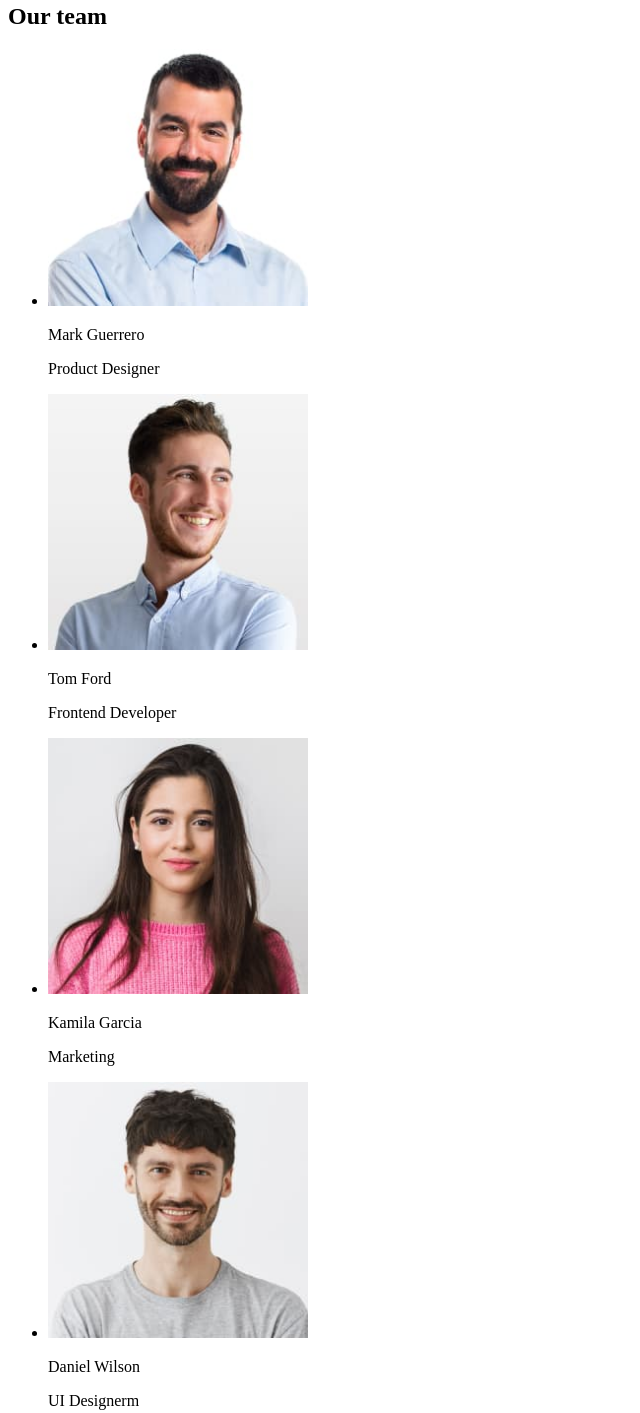
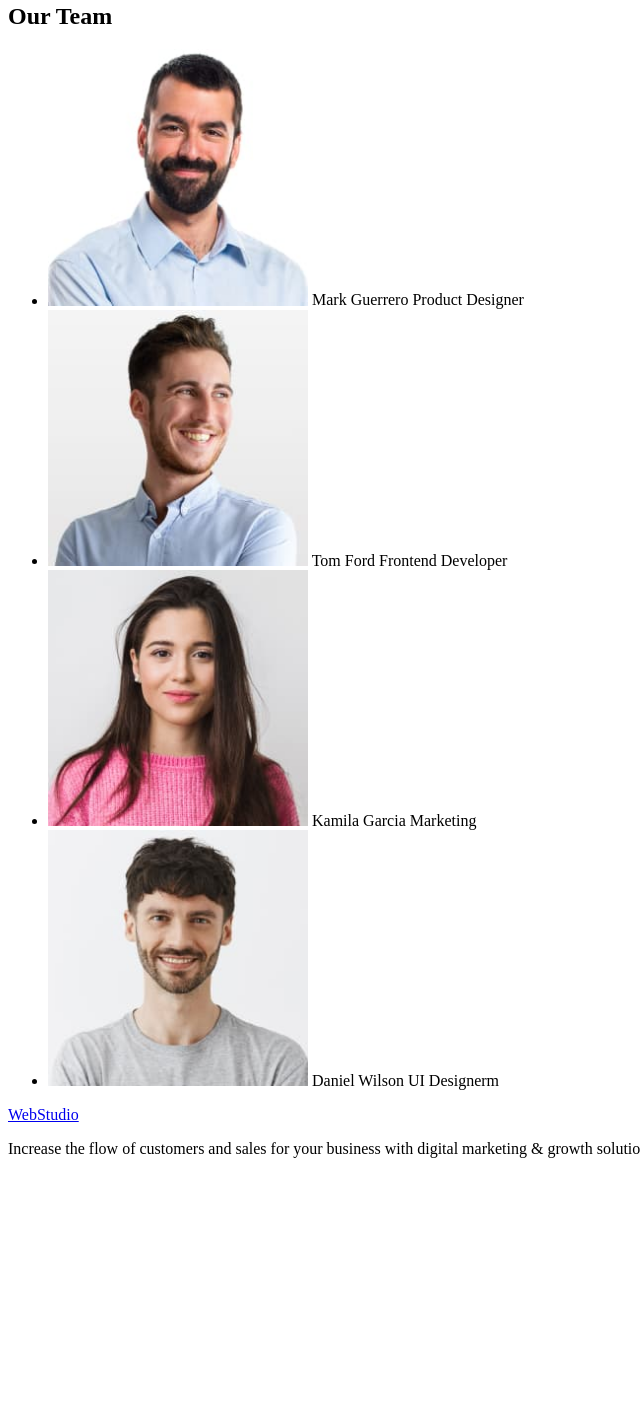
Before and after one commit to ArinaBakulina/goit-markup-hw-03, a plain HTML site: page index.html in a window 1280 px wide. Shown: the part 611-2024 px from the top of the page, without its empty margins (0-640 px from the left). After the commit the page ends 1785 px from the top, so only its background shows below. Drawn offline with Linux system fonts and the light colour scheme.

Commit message:
changed files

```diff
--- a/index.html
+++ b/index.html
@@ -8,15 +8,16 @@
  <body> <header>
 
 <!--#region header -->
-<nav> <a href=”./index.html”> WebStudio </a>
+<nav> <a href=”./index.html” > WebStudio </a>
 <ul>
 <li> <a href="">Studio </a></li>
 <li> <a href="">Portfolio</a></li>
 <li> <a href="">Contacts</a></li></ul></nav>
+<address>
 <uL>
 <li><a href="mailto:info@devstudio.com" > info@devstudio.com </a> </li>
 <li><a href="tel:+110001111111" > +11 (000) 111-11-11 </a> </li>
-</uL>
+</uL> </address>
 
 <!--#endregion header -->
  </header>
@@ -54,32 +55,32 @@
 </section>
 <!--#endregion benefits -->
 <!--#region our team -->
-<section> <h2> Our team </h2>
+<section> <h2>Our Team</h2>
     <ul>
     <li>
         <img src="./images/photo1.jpg" alt="photo Mark Guerrero"
         width="260"
          />
-        <p>Mark Guerrero</p>
-        <p>Product Designer</p> </li>
+        Mark Guerrero
+        Product Designer </li>
     <li>
         <img src="./images/photo2.jpg" alt="photo Tom Ford"
         width="260"
          />
-        <p>Tom Ford</p>
-            <p>Frontend Developer</p> </li>
+        Tom Ford
+        Frontend Developer </li>
     <li>
         <img src="./images/photo3.jpg" alt="photo Camila Garcia"
         width="260"
          />
-        <p> Kamila Garcia </p>
-            <p>Marketing</p> </li>
+        Kamila Garcia
+        Marketing </li>
     <li>
         <img src="./images/photo4.jpg" alt="photo Daniel Wilson"
         width="260"
         />
-        <p>Daniel Wilson</p>
-            <p> UI Designerm</p> </li>
+        Daniel Wilson
+        UI Designerm </li>
         </ul>
 
 </section>
```
